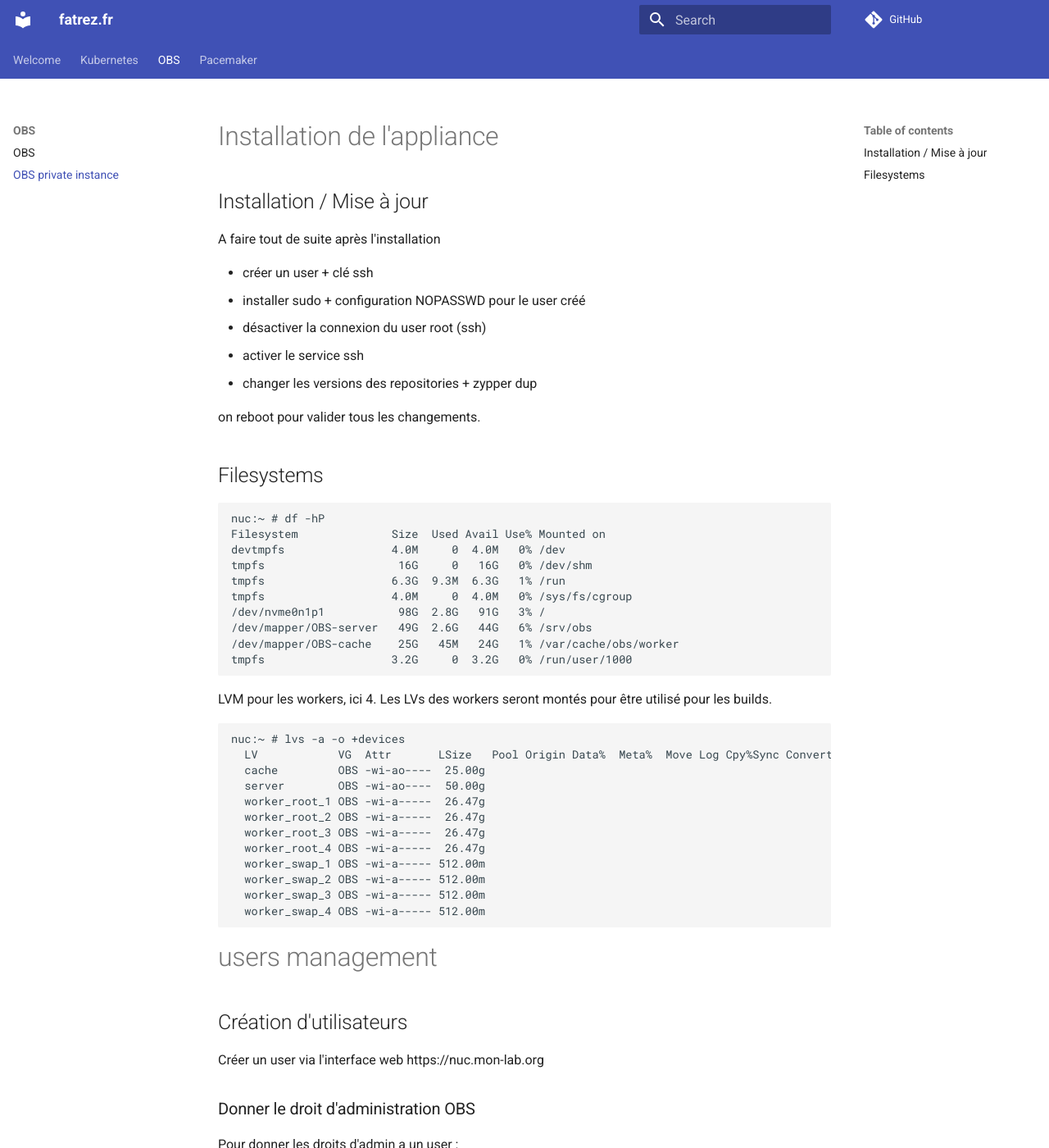
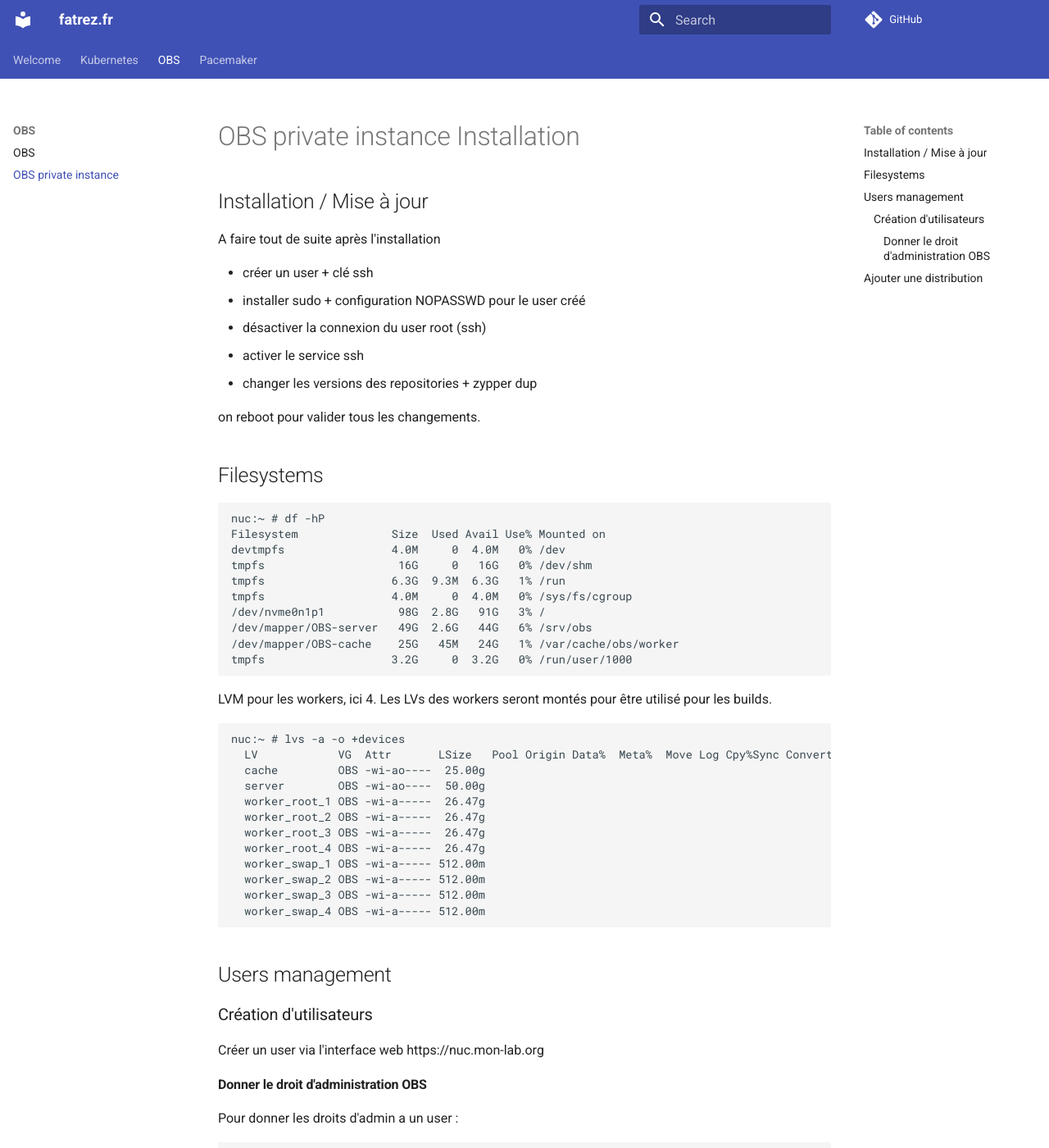
Before and after one commit to mfatrez/mfatrez.github.io, an MkDocs documentation site: the page built from docs/OBS/OBS_private.md, in a window 1280 px wide and 1400 px high. Shown: the whole window at 82% size. Built offline with MkDocs 1.6.1 and Material for MkDocs 9.7.7, drawn with Linux system fonts in a browser that asks for light colours; comment, search, counter and statistics services are not loaded.

Commit message:
update title for TOC

````diff
--- a/docs/OBS/OBS_private.md
+++ b/docs/OBS/OBS_private.md
@@ -4,7 +4,7 @@
 draft: true
 ---
 
-# Installation de l'appliance
+# OBS private instance Installation
 
 ## Installation / Mise à jour
 
@@ -50,13 +50,13 @@
   worker_swap_4 OBS -wi-a----- 512.00m                                                     /dev/sda1(40288)
 ```
 
-# users management
+## Users management
 
-## Création d'utilisateurs
+### Création d'utilisateurs
 
 Créer un user via l'interface web https://nuc.mon-lab.org
 
-### Donner le droit d'administration OBS
+#### Donner le droit d'administration OBS
 
 Pour donner les droits d'admin a un user :
 
@@ -66,7 +66,7 @@
 Making user 'mfatrez' an admin
 ```
 
-# Ajouter une distribution
+## Ajouter une distribution
 
 récupérer le fichier [obs_mirror_project](https://raw.githubusercontent.com/openSUSE/open-build-service/master/dist/obs_mirror_project)
 
````
